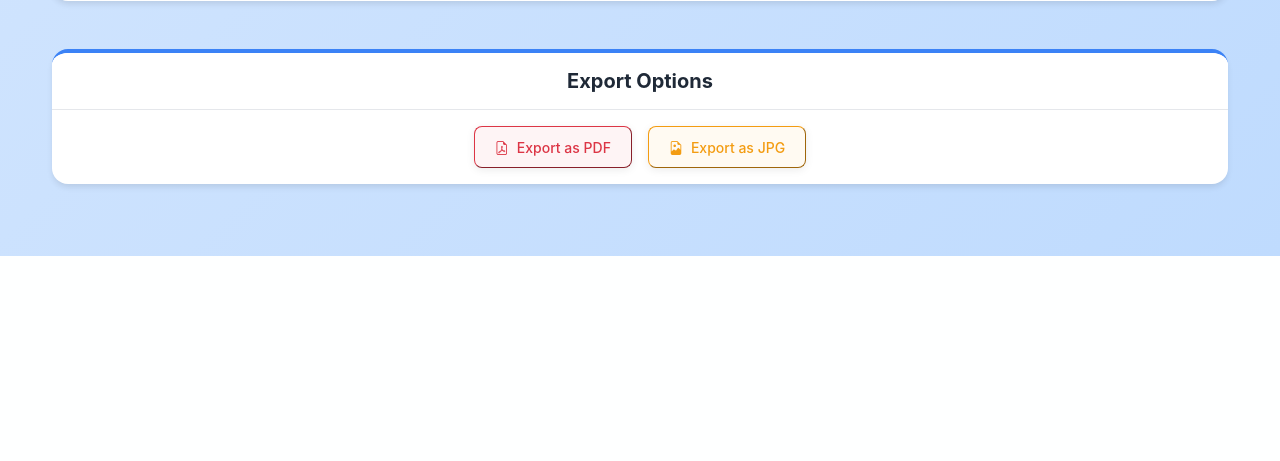
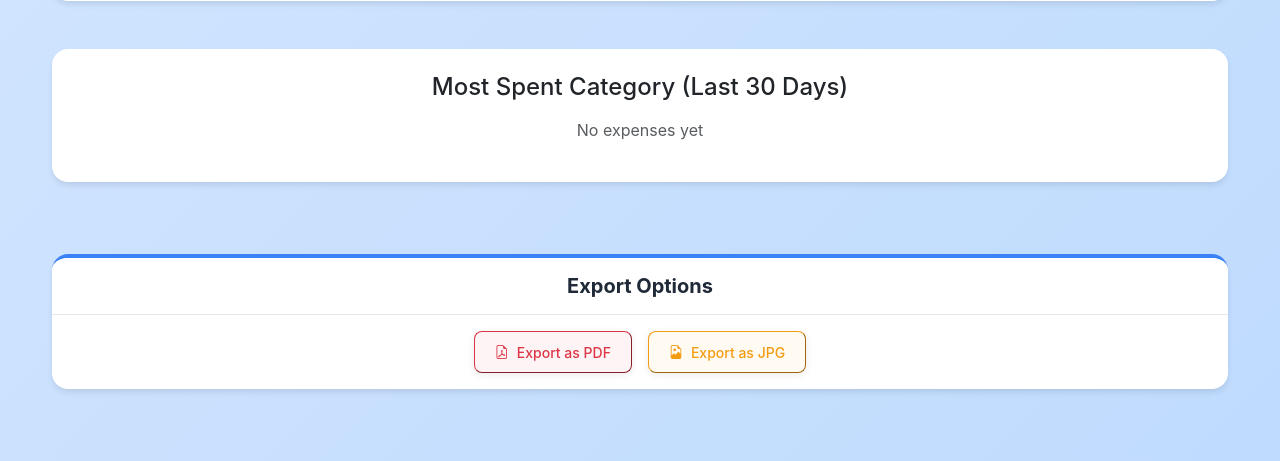
Before and after one commit to hetmewada0103/Expense-Tracker, a Flask app: template templates/statistics.html in a window 1280 px wide. Shown: the part 1260-1721 px from the top of the page. Before the commit the page ends 1516 px from the top, so only its background shows below. Run offline with Flask 3, Linux system fonts and the light colour scheme; the template is opened without the code that fills it, so the values that code supplies are empty.

Commit message:
Update statistics.html
Added most expense category in section below expense trend

```diff
--- a/templates/statistics.html
+++ b/templates/statistics.html
@@ -76,6 +76,32 @@
                 </div>
             </div>
         </div>
+
+        <!-- MOST SPENT CATEGORY CARD -->
+<div class="row mb-5">
+    <div class="col-12">
+        <div class="card text-center">
+            <div class="card-body">
+
+                <h4 class="mb-3">Most Spent Category (Last 30 Days)</h4>
+
+                {% if top_category %}
+                    <h2 class="text-primary">
+                        {{ top_category.category }}
+                    </h2>
+
+                    <p class="fs-5">
+                        ₹{{ "%.2f"|format(top_category.total) }} spent
+                    </p>
+                {% else %}
+                    <p class="text-muted">No expenses yet</p>
+                {% endif %}
+
+            </div>
+        </div>
+    </div>
+</div>
+
 
         <!-- 3. Export Section - PROFESSIONAL SMALL BUTTONS -->
         <div class="row">
```
